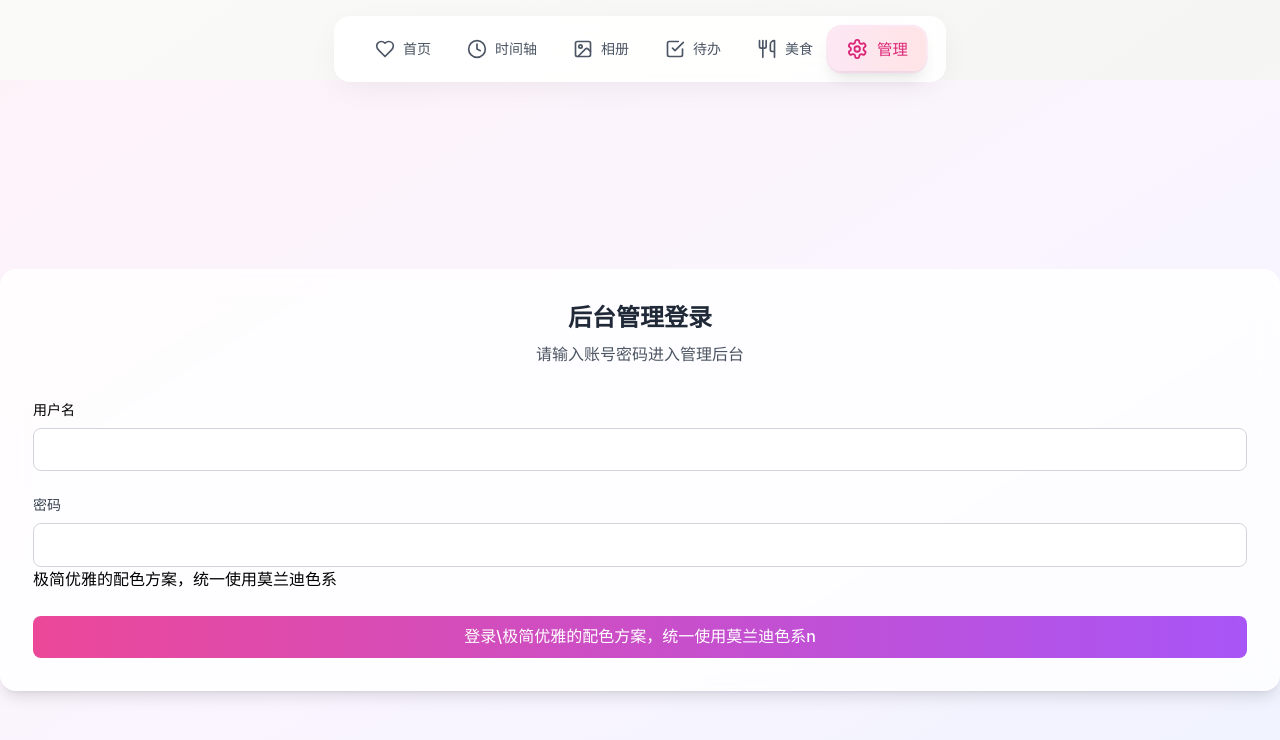
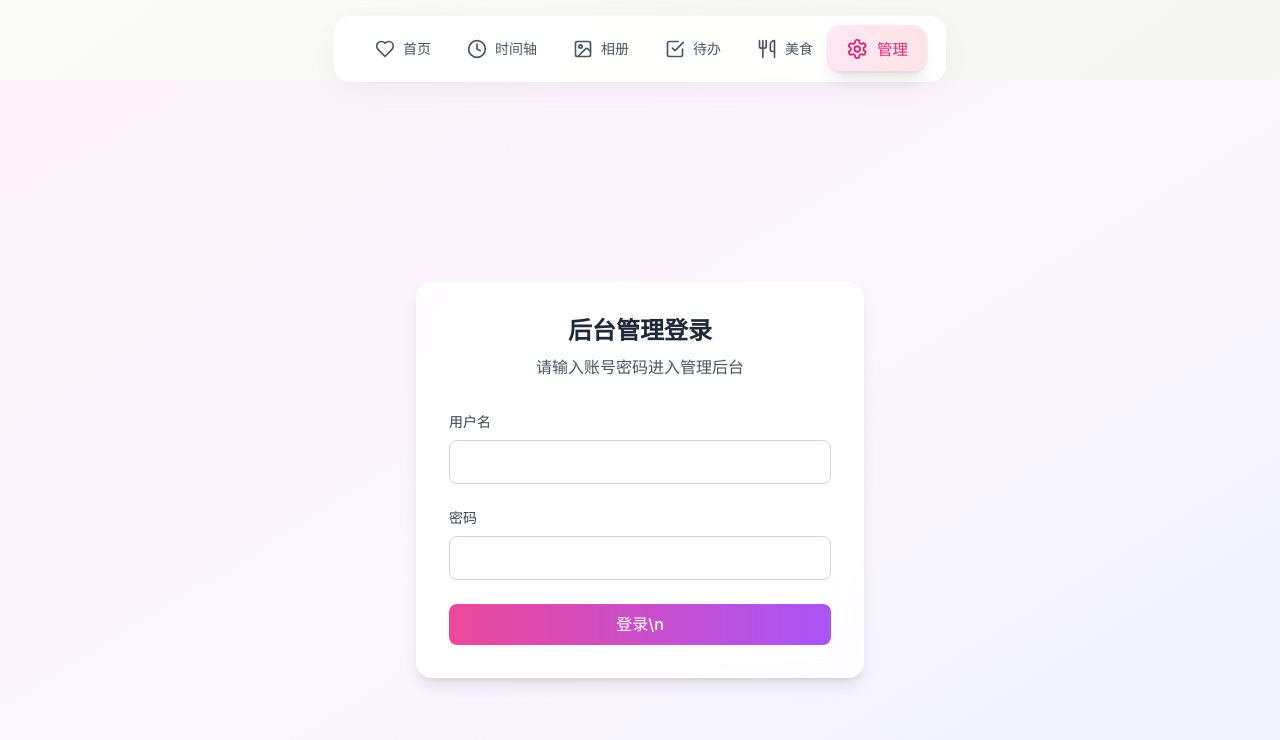
Before and after one commit to Misaka450/baoandkai, a React (Vite) app: page /admin in a window 1280 px wide. Shown: the top 740 px of the page. Built offline with nearby package versions, Linux system fonts and the light colour scheme.

Commit message:
fix: remove all unexpected Chinese text from className and other locations

```diff
--- a/src/components/AdminModal.tsx
+++ b/src/components/AdminModal.tsx
@@ -24,7 +24,7 @@ const AdminModal: React.FC<AdminModalProps> = ({
 }) => {
   if (!isOpen) return null
 
-  // 极简优雅的配色方案，统一使用莫兰迪色系
+
   const typeStyles = {
     info: {
       icon: 'ℹ️',
--- a/src/pages/Todos.tsx
+++ b/src/pages/Todos.tsx
@@ -135,7 +135,7 @@ export default function Todos() {
   if (loading) {
     return (
       <div className="min-h-screen bg-gradient-to-br from-stone-50 via-stone-100 to-stone-50">
-        <div className="max极简优雅的配色方案，统一使用莫兰迪色系-w-4xl mx-auto px-4 py-12">
+        <div className="max-w-4xl mx-auto px-4 py-12">
           <div className="text-center">
             <CheckSquare className="w-12 h-12 text-stone-800 mx-auto mb-4" />
             <h1 className="text-4xl font-light text-stone-800 mb-4">我们的待办事项</h1>
@@ -154,7 +154,7 @@ export default function Todos() {
       <div className="max-w-4xl mx-auto px-4 py-12">
         <div className="text-center mb-12">
           <CheckSquare className="w-12 h-12 text-stone-800 mx-auto mb-4" />
-          <h1 className="text-4xl font-light text-stone-800 mb-4极简优雅的配色方案，统一使用莫兰迪色系">我们的待办事项</h1>
+          <h1 className="text-4xl font-light text-stone-800 mb-4">我们的待办事项</h1>
           <p className="text-stone-600 font-light">一起完成的小目标，记录我们的点点滴滴</p>
         </div>
 
@@ -168,8 +168,7 @@ export default function Todos() {
             <button
               key={filterItem.value}
               onClick={() => setFilter(filterItem.value)}
-              className={`px-4 py-2 rounded-full text-sm font-light transition-all ${
-                filter === filterItem.value
+              className={`px-4 py-2 rounded-full text-sm font-light transition-all ${filter === filterItem.value
                   ? 'bg-stone-800 text-white shadow-lg'
                   : 'bg-white/70 text-stone-600 hover:bg-white hover:shadow-md border border-white/20'
                 }`}
@@ -185,8 +184,7 @@ export default function Todos() {
             <button
               key={priority}
               onClick={() => setPriorityFilter(priority)}
-              className={`px-4 py-2 rounded-lg text-sm transition-colors ${
-                priorityFilter === priority
+              className={`px-4 py-2 rounded-lg text-sm transition-colors ${priorityFilter === priority
                   ? 'bg-stone-800 text-white'
                   : 'bg-stone-100 text-stone-600 hover:bg-stone-200'
                 }`}
@@ -221,8 +219,7 @@ export default function Todos() {
             filteredTodos.map(todo => (
               <div
                 key={todo.id}
-                className={`backdrop-blur-sm border rounded-2xl p-6 transition-all duration-500 hover:-translate-y-1 ${
-                  todo.completed
+                className={`backdrop-blur-sm border rounded-2xl p-6 transition-all duration-500 hover:-translate-y-1 ${todo.completed
                     ? 'bg-gradient-to-br from-green-50/90 via-emerald-50/80 to-teal-50/70 border-green-200/50 shadow-[0_8px_32px_rgba(34,197,94,0.15)] hover:shadow-[0_12px_48px_rgba(34,197,94,0.25)] ring-1 ring-green-100/50'
                     : 'bg-white/60 border-white/20 shadow-[0_8px_32px_rgba(0,0,0,0.08)] hover:shadow-[0_12px_48px_rgba(0,0,0,0.12)]'
                   }`}
@@ -230,15 +227,12 @@ export default function Todos() {
                 <div className="flex items-start justify-between">
                   <div className="flex-1">
                     <div className="flex items-center mb-3">
-                      <div className={`p-2.5 rounded-xl mr-3 shadow-sm ${
-                        todo.completed ? 'bg-gradient-to-br from-green-100 to-emerald-100 ring-1 ring-green-200' : 'bg-stone-100'
+                      <div className={`p-2.5 rounded-xl mr-3 shadow-sm ${todo.completed ? 'bg-gradient-to-br from-green-100 to-emerald-100 ring-1 ring-green-200' : 'bg-stone-100'
                         }`}>
-                        <CheckSquare className={`w-4 h-4 ${
-                          todo.completed ? 'text-green-600' : 'text-stone-700'
+                        <CheckSquare className={`w-4 h-4 ${todo.completed ? 'text-green-600' : 'text-stone-700'
                           }`} />
                       </div>
-                      <h3 className={`text-lg font-light ${
-                        todo.completed
+                      <h3 className={`text-lg font-light ${todo.completed
                           ? 'text-green-800 font-medium'
                           : 'text-stone-800'
                         }`}>
@@ -258,8 +252,7 @@ export default function Todos() {
                     )}
 
                     <div className="flex items-center space-x-3 text-sm">
-                      <span className={`inline-flex items-center px-3 py-1 rounded-full text-xs font-light ${
-                        priorityColors[todo.priority] || priorityColors.medium
+                      <span className={`inline-flex items-center px-3 py-1 rounded-full text-xs font-light ${priorityColors[todo.priority] || priorityColors.medium
                         }`}>
                         {todo.priority === 'high' ? '高' :
                           todo.priority === 'medium' ? '中' : '低'}
@@ -291,15 +284,13 @@ export default function Todos() {
                             {isTodoExpanded(todo.id) ? '收起记录' : '查看完成记录'}
                           </span>
                           <ChevronDown
-                            className={`w-3 h-3 ml-1.5 text-green-600 group-hover:text-green-700 transition-transform duration-200 ${
-                              isTodoExpanded(todo.id) ? 'rotate-180' : ''
+                            className={`w-3 h-3 ml-1.5 text-green-600 group-hover:text-green-700 transition-transform duration-200 ${isTodoExpanded(todo.id) ? 'rotate-180' : ''
                               }`}
                           />
                         </button>
 
                         {/* 折叠内容 */}
-                        <div className={`overflow-hidden transition-all duration-300 ${
-                          isTodoExpanded(todo.id) ? 'max-h-96 mt-4' : 'max-h-0'
+                        <div className={`overflow-hidden transition-all duration-300 ${isTodoExpanded(todo.id) ? 'max-h-96 mt-4' : 'max-h-0'
                           }`}>
                           {/* 完成照片 */}
                           {todo.completion_photos && (
@@ -383,8 +374,7 @@ export default function Todos() {
                 <button
                   key={pageNum}
                   onClick={() => setCurrentPage(pageNum)}
-                    className={`px-4 py-2 rounded-lg transition-colors ${
-                      currentPage === pageNum
+                  className={`px-4 py-2 rounded-lg transition-colors ${currentPage === pageNum
                       ? 'bg-stone-800 text-white'
                       : 'bg-white/60 border border-white/20 text-stone-700 hover:bg-white'
                     }`}
--- a/src/pages/admin/AdminFoodCheckin.tsx
+++ b/src/pages/admin/AdminFoodCheckin.tsx
@@ -240,10 +240,10 @@ const AdminFoodCheckin: React.FC = () => {
       {/* 弹窗编辑模式 - 页面中央弹出 */}
       {showForm && (
         <div className="fixed inset-0 bg-black/50 backdrop-blur-sm z-50 flex items-center justify-center p-4">
-          <div className="bg-white rounded-2xl shadow-极简优雅的配色方案，统一使用莫兰迪色系2xl w-full max-w-4xl max-h-[90vh] overflow-y-auto">
+          <div className="bg-white rounded-2xl shadow-2xl w-full max-w-4xl max-h-[90vh] overflow-y-auto">
             <div className="sticky top-0 bg-white border-b border-gray-100 p-6 flex justify-between items-center">
               <h2 className="text-2xl font-light text-gray-800">
-                {editingCheckin ? '编辑美食打卡极简优雅的配色方案，统一使用莫兰迪色系' : '添加美食打卡'}
+                {editingCheckin ? '编辑美食打卡' : '添加美食打卡'}
               </h2>
               <button
                 type="button"
@@ -258,7 +258,7 @@ const AdminFoodCheckin: React.FC = () => {
               </button>
             </div>
 
-            <form onSubmit={handleSubmit} className="p-6 space-y-6极简优雅的配色方案，统一使用莫极简优雅的配色方案，统一使用莫兰迪色系兰迪色系">
+            <form onSubmit={handleSubmit} className="p-6 space-y-6">
               <div className="grid grid-cols-1 md:grid-cols-2 gap-6">
                 <div>
                   <label className="block text-sm font-medium text-gray-700 mb-2">餐厅名称 *</label>
@@ -273,7 +273,7 @@ const AdminFoodCheckin: React.FC = () => {
                 </div>
 
                 <div>
-                  <label className="block text-sm font-medium text-gray-700 mb极简优雅的配色方案，统一使用莫兰迪色系-2">打卡日期 *</label>
+                  <label className="block text-sm font-medium text-gray-700 mb-2">打卡日期 *</label>
                   <input
                     type="date"
                     value={formData.date}
@@ -301,7 +301,7 @@ const AdminFoodCheckin: React.FC = () => {
 
                 <div>
                   <label className="block text-sm font-medium text-gray-700 mb-2">价格区间</label>
-                  极简优雅的配色方案，统一使用莫兰迪色系 <input
+                   <input
                     type="text"
                     value={formData.price_range}
                     onChange={(e) => setFormData({ ...formData, price_range: e.target.value })}
--- a/src/pages/admin/AdminLogin.tsx
+++ b/src/pages/admin/AdminLogin.tsx
@@ -24,7 +24,7 @@ const AdminLogin: React.FC = () => {
 
   return (
     <div className="min-h-screen flex items-center justify-center bg-gradient-to-br from-pink-50 via-purple-50 to-indigo-50">
-      <div className="glass-card p-8 w-full max极简优雅的配色方案，统一使用莫兰迪色系-w-md">
+      <div className="glass-card p-8 w-full max-w-md">
         <div className="text-center mb-8">
           <h1 className="text-2xl font-bold text-gray-800 mb-2">后台管理登录</h1>
           <p className="text-gray-600">请输入账号密码进入管理后台</p>
@@ -32,7 +32,7 @@ const AdminLogin: React.FC = () => {
 
         <form onSubmit={handleSubmit} className="space-y-6">
           <div>
-            <label className="block text-sm font-medium text-gray-极简优雅的配色方案，统一使用莫兰迪色系700 mb-2">
+            <label className="block text-sm font-medium text-gray-700 mb-2">
               用户名
             </label>
             <input
@@ -54,7 +54,7 @@ const AdminLogin: React.FC = () => {
               onChange={(e) => setPassword(e.target.value)}
               className="w-full px-4 py-2 border border-gray-300 rounded-lg focus:ring-2 focus:ring-pink-500 focus:border-transparent"
               required
-            />极简优雅的配色方案，统一使用莫兰迪色系
+            />
           </div>
 
           {error && (
@@ -66,7 +66,7 @@ const AdminLogin: React.FC = () => {
             disabled={loading}
             className="w-full py-2 px-4 bg-gradient-to-r from-pink-500 to-purple-500 text-white rounded-lg font-medium hover:from-pink-600 hover:to-purple-600 disabled:opacity-50 disabled:cursor-not-allowed"
           >
-            {loading ? '登录中...' : '登录'}\极简优雅的配色方案，统一使用莫兰迪色系n          </button>
+            {loading ? '登录中...' : '登录'}\n          </button>
         </form>
       </div>
     </div>
--- a/src/pages/admin/AdminTimeline.tsx
+++ b/src/pages/admin/AdminTimeline.tsx
@@ -140,7 +140,7 @@ const AdminTimeline: React.FC = () => {
                 }}
                 className="p-2 text-gray-400 hover:text-gray-600 hover:bg-gray-100 rounded-lg transition-all duration-200"
               >
-                <svg className="w-6 h-6" fill="none" stroke="currentColor" viewBox="0 极简优雅的配色方案，统一使用莫兰迪色系0 24 24">
+                <svg className="w-6 h-6" fill="none" stroke="currentColor" viewBox="0 0 24 24">
                   <path strokeLinecap="round" strokeLinejoin="round" strokeWidth={2} d="M6 18L18 6M6 6l12 12" />
                 </svg>
               </button>
--- a/src/pages/admin/AdminTodos.tsx
+++ b/src/pages/admin/AdminTodos.tsx
@@ -256,12 +256,12 @@ const AdminTodos: React.FC = () => {
                   }`}>
                     {todo.status === 'completed' ? '已完成' : todo.status === 'pending' ? '待办' : todo.status === 'cancelled' ? '已取消' : '未知'}
                   </span>
-                  <span className={`inline-flex px-2 py-1 text-xs font-sem极简优雅的配色方案，统一使用莫兰迪色系ibold rounded-full ${
+                  <span className={`inline-flex px-2 py-1 text-xs font-semibold rounded-full ${
                     todo.priority >= 3
                       ? 'bg-red-100 text-red-800'
                       : todo.priority >= 2
                       ? 'bg-yellow-100 text-yellow-800'
-                      : 'bg-green-极简优雅的配色方案，统一使用莫兰迪色系兰迪色系100 text-green-800'
+                      : 'bg-green-100 text-green-800'
                   }`}>
                     {todo.priority >= 3 ? '高优先级' : todo.priority >= 2 ? '中优先级' : '低优先级'}
                   </span>
@@ -282,7 +282,7 @@ const AdminTodos: React.FC = () => {
                   onClick={() => handleDelete(todo.id!)}
                   className="p-2.5 text-red-600 hover:bg-red-50 rounded-xl transition-all duration-200 hover:scale-105 hover:shadow-md"
                   title="删除待办"
-                >\极简优雅的配色方案，统一使用莫兰迪色系n                  <Trash2 className="w-4 h-4" />
+                >\n                  <Trash2 className="w-4 h-4" />
                 </button>
               </div>
             </div>
@@ -495,7 +495,7 @@ const AdminTodos: React.FC = () => {
       {/* 空状态提示 */}
       {todos.length === 0 && !showForm && (
         <div className="glass-card p-12 text-center">
-          <CheckSquare className="w极简优雅的配色方案，统一使用莫兰迪色系-12 h-12 text-gray-400 mx-auto mb-4" />
+          <CheckSquare className="w-12 h-12 text-gray-400 mx-auto mb-4" />
           <h3 className="text-lg font-medium text-gray-900 mb-2">暂无待办事项</h3>
           <p className="text-gray-600">点击上方按钮创建第一个待办事项吧</p>
         </div>
```
Lines whose indentation alone changed are shown as unchanged.
